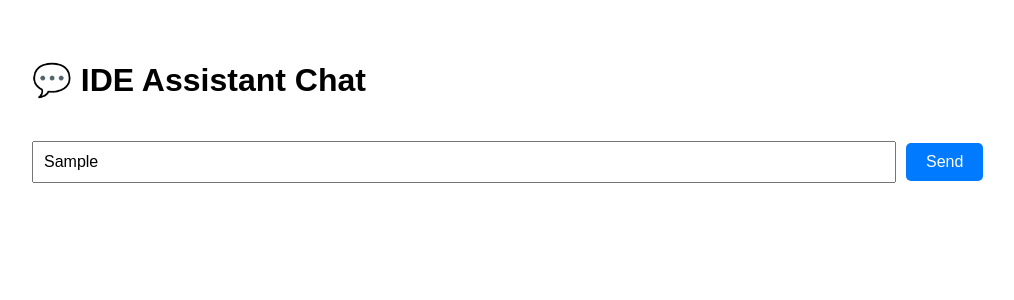
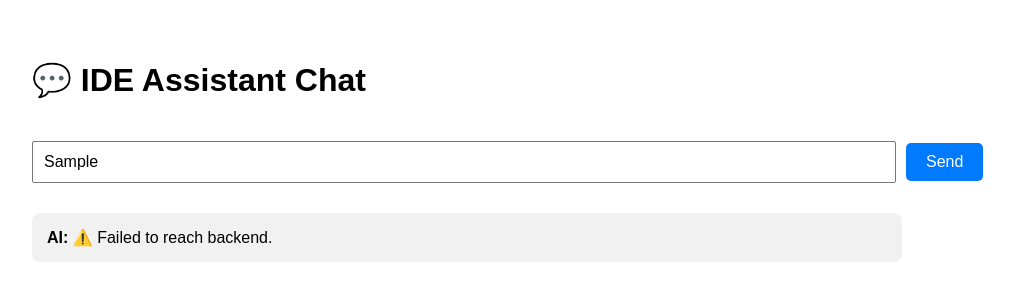
Before and after one commit to Aryaman240906/Ide-assistant-project, a React (Create React App) app in the folder frontend/ide-assistant-ui/: page / in a window 1280 px wide. Both pictures are taken after typing "Sample" into the empty fields and a click on the button "Send". Shown: the top 300 px of the page, without its empty margins (8-1022 px from the left). Built offline with nearby package versions, Linux system fonts and the light colour scheme; no server answers.

Commit message:
feat: connected frontend to backend using Axios and displayed AI response

```diff
--- a/frontend/ide-assistant-ui/src/App.js
+++ b/frontend/ide-assistant-ui/src/App.js
@@ -1,7 +1,20 @@
+import API from "./api";
 import React, { useState } from "react";
 
 function App() {
   const [userMessage, setUserMessage] = useState("");
+  const [aiResponse, setAiResponse] = useState("");
+  const sendMessage = async () => {
+  if (!userMessage.trim()) return;
+
+  try {
+    const res = await API.post("/send", { message: userMessage });
+    setAiResponse(res.data.response); // This saves backend's reply
+  } catch (error) {
+    console.error("Error sending message:", error);
+    setAiResponse("⚠️ Failed to reach backend.");
+  }
+};
 
   return (
     <div className="App" style={{ padding: "2rem", fontFamily: "sans-serif" }}>
@@ -21,7 +34,7 @@ function App() {
       />
 
       <button
-        onClick={() => alert(`You typed: ${userMessage}`)}
+        onClick={sendMessage}
         style={{
           marginLeft: "10px",
           padding: "10px 20px",
@@ -34,6 +47,20 @@ function App() {
       >
         Send
       </button>
+      {aiResponse && (
+        <div
+          style={{
+            marginTop: "30px",
+            padding: "15px",
+            background: "#f1f1f1",
+            borderRadius: "8px",
+            maxWidth: "70%",
+            fontSize: "16px",
+          }}
+        >
+          <strong>AI:</strong> {aiResponse}
+        </div>
+      )}
     </div>
   );
 }
```
